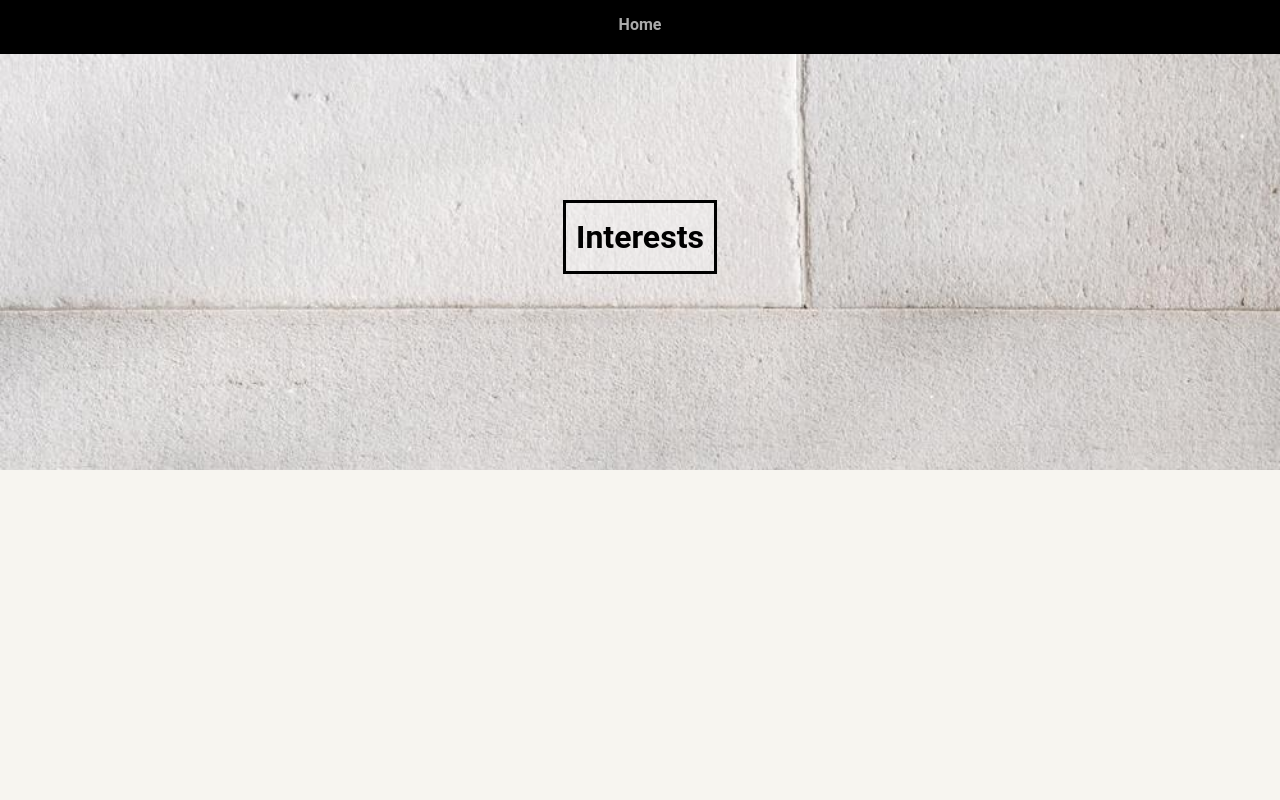
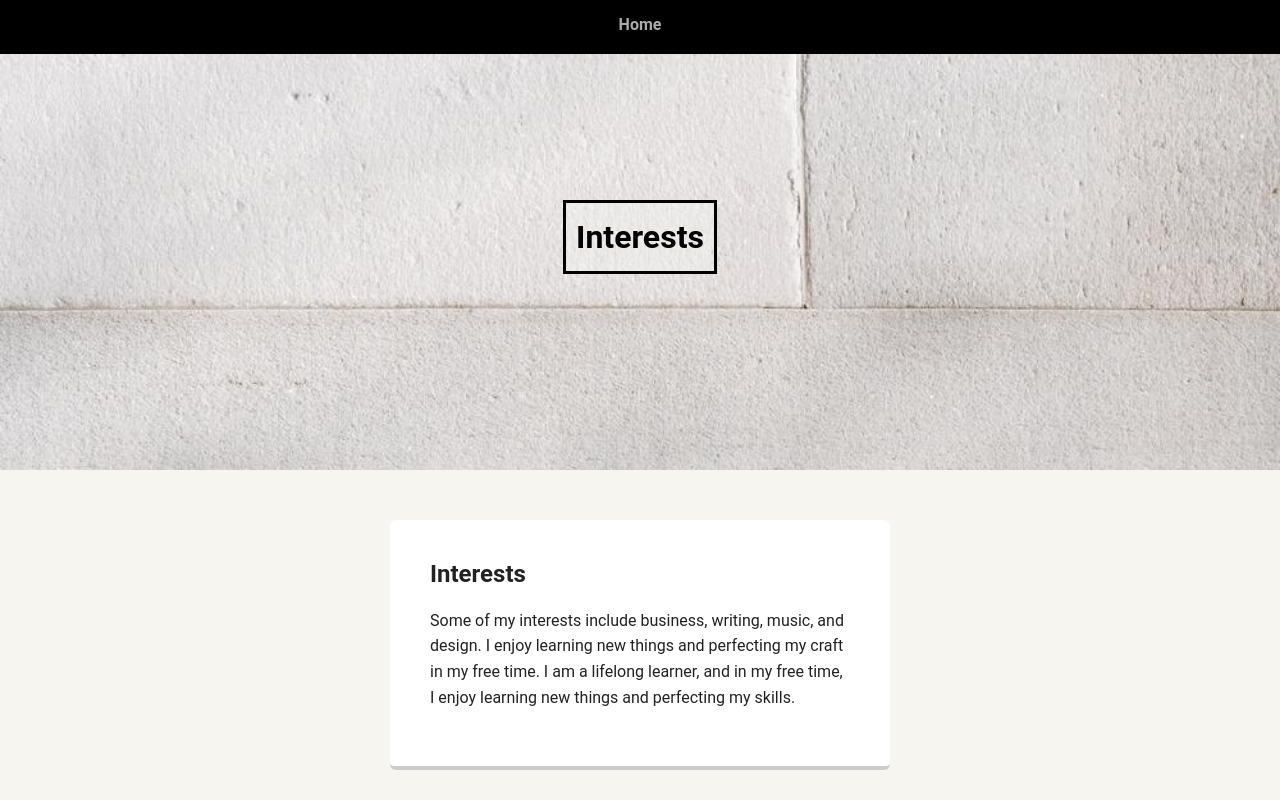
Before and after one commit to nadiabrown/Techdegree-project-1, a plain HTML site: page interests.html in a window 1280 px wide. Drawn offline with Linux system fonts and the light colour scheme.

Commit message:
Added HTML content
Added HTML content to interests.html.

```diff
--- a/interests.html
+++ b/interests.html
@@ -14,5 +14,12 @@
 <header>
     <h1 class="Interests-title">Interests</h1>
   </header>
+
+  <main class="flex">
+    <div class="card">
+      <h2>Interests</h2>
+      <p>Some of my interests include business, writing, music, and design. I enjoy learning new things and perfecting my craft in my free time. I am a lifelong learner, and in my free time, I enjoy learning new things and perfecting my skills. </p>
+    </div>
+
     </body>
 </html>
--- a/styles.css
+++ b/styles.css
@@ -99,7 +99,7 @@ header .profile-image:hover {
   transition: all .5s;
 }
 .card:hover {
-  border-color: #ff99ff;
+  border-color: #000000;
 }
 
 ul.skills {
```
Also changed, not shown: index.html (+1 -1 lines).
